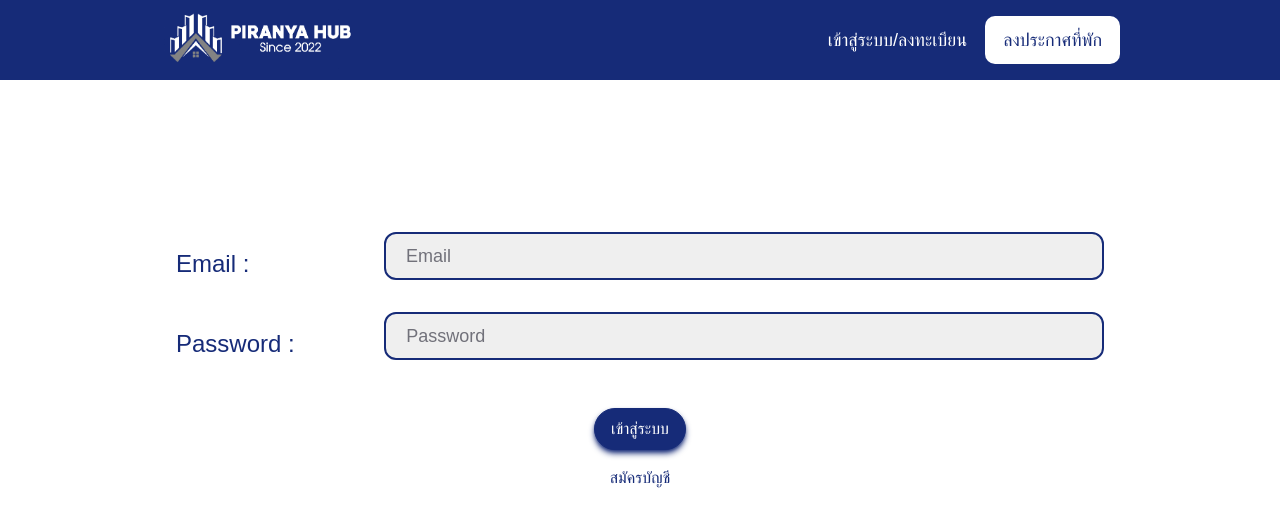
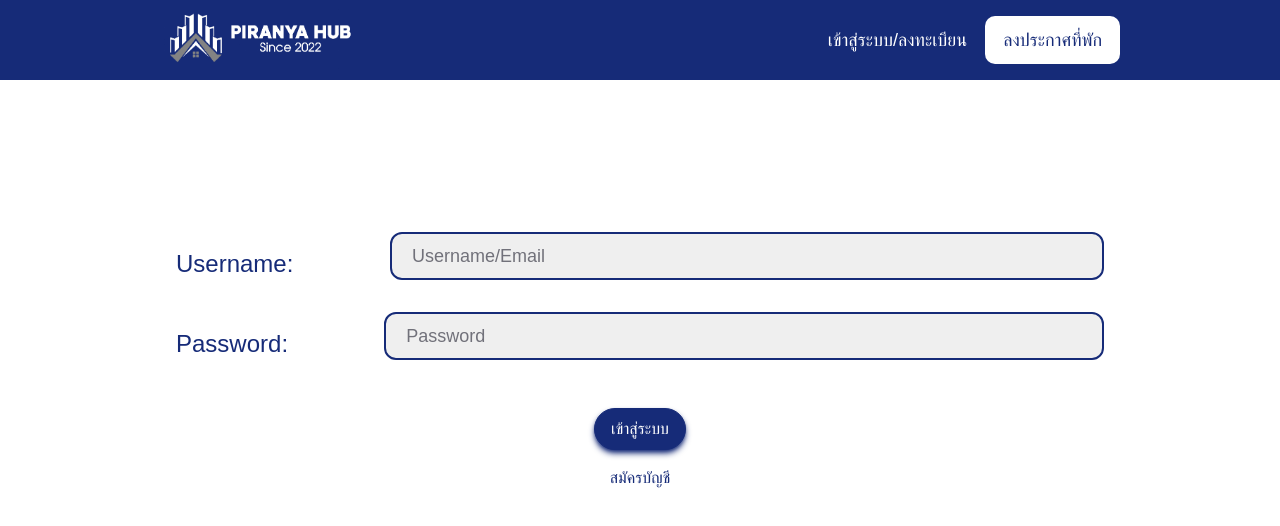
Before and after one commit to poomsakk/piranya-hub, a React (Create React App) app in the folder frontend/: page /sign-in in a window 1280 px wide. Shown: the top 526 px of the page. Built offline with nearby package versions, Linux system fonts and the light colour scheme.

Commit message:
Try to connect with backend : Use useState and axios but still have some troubles with axios.post path

```diff
--- a/frontend/package.json
+++ b/frontend/package.json
@@ -12,6 +12,7 @@
     "@testing-library/jest-dom": "^5.16.5",
     "@testing-library/react": "^13.4.0",
     "@testing-library/user-event": "^13.5.0",
+    "axios": "^1.1.3",
     "react": "^18.2.0",
     "react-dom": "^18.2.0",
     "react-icons": "^4.6.0",
--- a/frontend/src/Register/UserSignIn.js
+++ b/frontend/src/Register/UserSignIn.js
@@ -1,17 +1,43 @@
 import React, { useState } from 'react'
 import "./UserSignIn.css"
+import axios from "axios"
+import { useNavigate } from "react-router-dom"
 import Stepper from '@mui/material/Stepper';
 import Step from '@mui/material/Step';
 import StepLabel from '@mui/material/StepLabel';
+import { setUseProxies } from 'immer';
 
 function UserSignIn() {
+
+  let navigate = useNavigate()
+
+  const [user, setUser] = useState({
+    username: "",
+    password: ""
+  })
+
+  const { username, password } = user
+
+  const onInputChange = (e) => {
+    console.log(e)
+    setUser({ ...user, [e.target.name]: e.target.value })
+  }
+
+  const onSubmit = async (e) => {
+    e.preventDefault();
+    // TODO
+    // Set the path for the submission
+    // await axios.post("", user)
+    navigate("/")
+  }
 
   return (
     <>
       <div className='items-center '>
         <div className='usersignincontent'>
+          <form onSubmit={(e) => onSubmit(e)}>
             <div className='flex flex-row'>
-            <h1 className="font-IBMPlexSansThai text-2xl text-[#162B78] m-4 mt-10 w-40 " >Email :</h1>
+              <h1 className="font-IBMPlexSansThai text-2xl text-[#162B78] m-4 mt-10 w-40 " >Username:</h1>
               <input
                 type={"text"}
                 className="
@@ -20,7 +46,7 @@ function UserSignIn() {
                     placeholder:text-zinc-500
                     text-lg
                     pl-5
-                    w-[106%]
+                    w-[100%]
                     m-4
                     ml-20
                     mt-6
@@ -28,12 +54,14 @@ function UserSignIn() {
                     border-[#162B78]
                     rounded-xl
                     text-m-4"
-              placeholder="Email"
-              name="name"
+                placeholder="Username/Email"
+                name="username"
+                value={username}
+                onChange={(e) => onInputChange(e)}
               />
             </div>
             <div className='flex flex-row'>
-            <h1 className="font-IBMPlexSansThai text-2xl text-[#162B78] m-4 mt-8 w-64 " >Password :</h1>
+              <h1 className="font-IBMPlexSansThai text-2xl text-[#162B78] m-4 mt-8 w-64 " >Password:</h1>
               <input
                 type={"text"}
                 className="
@@ -51,7 +79,9 @@ function UserSignIn() {
                     rounded-xl text-m-4
                     focus:border-[#162B78]"
                 placeholder="Password"
-              name="name"
+                name="password"
+                value={password}
+                onChange={(e) => onInputChange(e)}
               />
             </div>
             <div className='flex justify-center ml-5 mr-5 mt-8' >
@@ -73,6 +103,7 @@ function UserSignIn() {
                 </button>
               </a>
             </div>
+          </form>
             <div className='flex justify-center ' >
               <a href="/sign-up">
                 <button href='/sign-up'
--- a/frontend/src/Register/UserSignUp.js
+++ b/frontend/src/Register/UserSignUp.js
@@ -1,15 +1,41 @@
 import React, { useState } from 'react'
 import "./UserSignIn.css"
+import axios from "axios"
+import { useNavigate } from "react-router-dom"
 import Stepper from '@mui/material/Stepper';
 import Step from '@mui/material/Step';
 import StepLabel from '@mui/material/StepLabel';
 
 function UserSignUp() {
+    let navigate = useNavigate()
+
+    const [user, setUser] = useState({
+        username: "",
+        nameSurname: "",
+        email: "",
+        password: ""
+    })
+
+    const { username, nameSurname, email, password } = user
+
+    const onInputChange = (e) => {
+        console.log(e)
+        setUser({ ...user, [e.target.name]: e.target.value })
+    }
+
+    const onSubmit = async (e) => {
+        e.preventDefault();
+        // TODO
+        // Set the path for the submission
+        // await axios.post("", user)
+        navigate("/")
+    }
 
     return (
         <>
             <div className='items-center '>
                 <div className='usersignincontent'>
+                    <form onSubmit={(e) => onSubmit(e)}>
                         <div className='flex flex-row'>
                             <h1 className="font-IBMPlexSansThai text-2xl text-[#162B78] m-4 mt-8 w-64 " >Username :</h1>
                             <input
@@ -29,7 +55,9 @@ function UserSignUp() {
                                     rounded-xl text-m-4
                                     focus:border-[#162B78]"
                                 placeholder="Username"
-                            name="name"
+                                name="username"
+                                value={username}
+                                onChange={(e) => onInputChange(e)}
                             />
                         </div>
                         <div className='flex flex-row'>
@@ -51,7 +79,9 @@ function UserSignUp() {
                                     rounded-xl text-m-4
                                     focus:border-[#162B78]"
                                 placeholder="Name-Surname"
-                            name="name"
+                                name="nameSurname"
+                                value={nameSurname}
+                                onChange={(e) => onInputChange(e)}
                             />
                         </div>
                         <div className='flex flex-row'>
@@ -73,7 +103,9 @@ function UserSignUp() {
                                     rounded-xl text-m-4
                                     focus:border-[#162B78]"
                                 placeholder="Email"
-                            name="name"
+                                name="email"
+                                value={email}
+                                onChange={(e) => onInputChange(e)}
                             />
                         </div>
                         <div className='flex flex-row'>
@@ -95,7 +127,9 @@ function UserSignUp() {
                                     rounded-xl text-m-4
                                     focus:border-[#162B78]"
                                 placeholder="Password"
-                            name="name"
+                                name="password"
+                                value={password}
+                                onChange={(e) => onInputChange(e)}
                             />
                         </div>
                         <div className='flex justify-center ml-5 mr-5 mt-8' >
@@ -117,6 +151,7 @@ function UserSignUp() {
                                 </button>
                             </a>
                         </div>
+                    </form>
                 </div>
             </div>
         </>
```
Also changed, not shown: 1 other file (tests, documents, lock files or other folders). Lines whose indentation alone changed are shown as unchanged.
